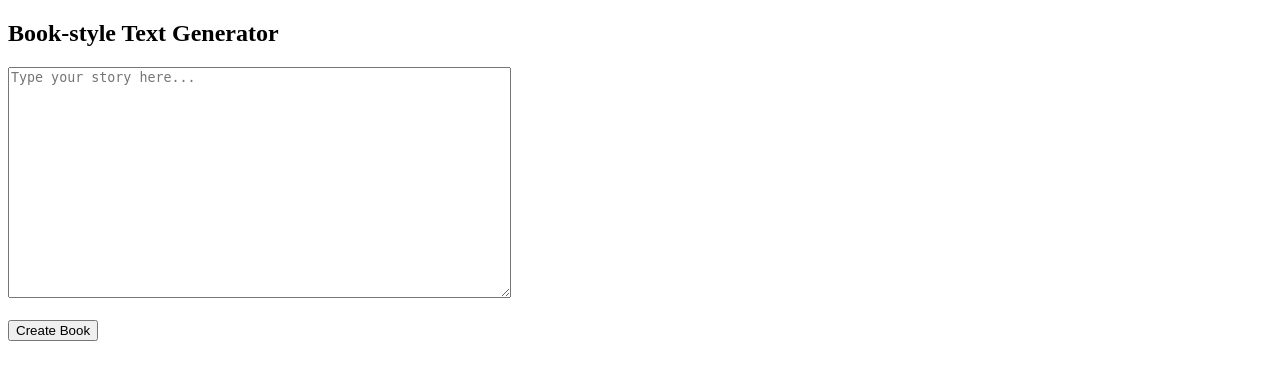
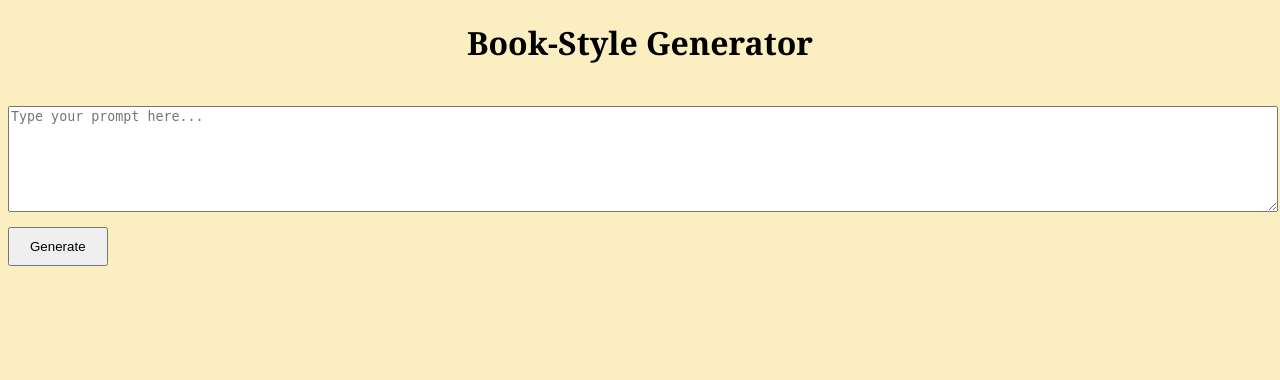
Before and after one commit to akjsdfklj/book-flip-app, a Flask app: page / in a window 1280 px wide. Shown: the top 380 px of the page. Run offline with Flask 3, Linux system fonts and the light colour scheme.

Commit message:
Update index.html

```diff
--- a/templates/index.html
+++ b/templates/index.html
@@ -1,13 +1,37 @@
 <!DOCTYPE html>
 <html>
 <head>
-    <title>Book-style Text Generator</title>
+  <title>Book-Style ChatGPT</title>
+  <style>
+    body { font-family: 'Georgia', serif; background: #fbeec1; }
+    .book-page {
+      background: #fffaf0;
+      border: 1px solid #ddd;
+      padding: 40px;
+      width: 600px;
+      margin: auto;
+      box-shadow: 0 10px 25px rgba(0,0,0,0.1);
+      transition: transform 0.8s;
+    }
+    .book-page:hover {
+      transform: rotateY(10deg);
+    }
+    textarea { width: 100%; height: 100px; margin-top: 20px; }
+    button { padding: 10px 20px; margin-top: 10px; }
+  </style>
 </head>
 <body>
-    <h2>Book-style Text Generator</h2>
-    <form method="POST">
-        <textarea name="user_text" rows="15" cols="60" placeholder="Type your story here..."></textarea><br><br>
-        <button type="submit">Create Book</button>
-    </form>
+  <h1 style="text-align:center;">Book-Style Generator</h1>
+  <form method="POST">
+    <textarea name="prompt" placeholder="Type your prompt here..."></textarea>
+    <br>
+    <button type="submit">Generate</button>
+  </form>
+
+  {% if generated_text %}
+    <div class="book-page">
+      <p>{{ generated_text }}</p>
+    </div>
+  {% endif %}
 </body>
 </html>
```
